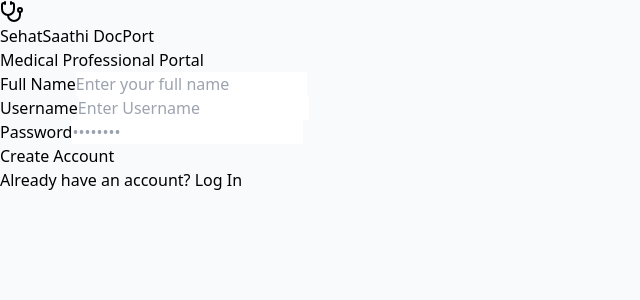
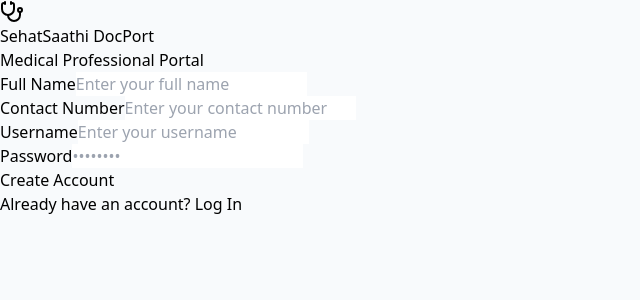
Before and after one commit to samarthshukla20/sehatsaathi-docport, a React (Vite) app: page /login in a window 1280 px wide. Both pictures are taken after a click on the button "Register Here". Shown: the top 300 px of the page, without its empty margins (0-640 px from the left). Built offline with nearby package versions, Linux system fonts and the light colour scheme.

Commit message:
added contact column during login

```diff
--- a/src/contexts/AuthContext.tsx
+++ b/src/contexts/AuthContext.tsx
@@ -11,7 +11,15 @@ interface User {
 interface AuthContextType {
   user: User | null;
   login: (username: string, password: string) => Promise<{ success: boolean; error?: string }>;
-  signup: (fullName: string, username: string, password: string) => Promise<{ success: boolean; error?: string }>;
+  // 🌟 UPDATED: Signup now accepts contact and location
+  signup: (
+    fullName: string,
+    username: string,
+    password: string,
+    contact: string,
+    lat: number | null,
+    long: number | null
+  ) => Promise<{ success: boolean; error?: string }>;
   logout: () => void;
   isLoading: boolean;
 }
@@ -30,7 +38,6 @@ export const AuthProvider = ({ children }: { children: React.ReactNode }) => {
   const [user, setUser] = useState<User | null>(null);
   const [isLoading, setIsLoading] = useState(true);
 
-  // 1. Check Local Storage on Load (Persist Login)
   useEffect(() => {
     const stored = localStorage.getItem("sehatsaathi_user");
     if (stored) {
@@ -39,21 +46,19 @@ export const AuthProvider = ({ children }: { children: React.ReactNode }) => {
     setIsLoading(false);
   }, []);
 
-  // 2. LOGIN LOGIC (Check Database)
   const login = async (username: string, password: string) => {
     try {
       const { data, error } = await supabase
         .from("doctor_access")
         .select("*")
         .eq("username", username)
-        .eq("password", password) // Simple check
+        .eq("password", password)
         .single();
 
       if (error || !data) {
         return { success: false, error: "Invalid username or password" };
       }
 
-      // Success! Save user
       const userData = { id: data.id, name: data.full_name, username: data.username };
       setUser(userData);
       localStorage.setItem("sehatsaathi_user", JSON.stringify(userData));
@@ -64,10 +69,16 @@ export const AuthProvider = ({ children }: { children: React.ReactNode }) => {
     }
   };
 
-  // 3. SIGNUP LOGIC (Insert into Database)
-  const signup = async (fullName: string, username: string, password: string) => {
+  // 🌟 UPDATED SIGNUP LOGIC
+  const signup = async (
+    fullName: string,
+    username: string,
+    password: string,
+    contact: string,
+    lat: number | null,
+    long: number | null
+  ) => {
     try {
-      // Check if username taken
       const { data: existing } = await supabase
         .from("doctor_access")
         .select("id")
@@ -78,10 +89,16 @@ export const AuthProvider = ({ children }: { children: React.ReactNode }) => {
         return { success: false, error: "Username already exists." };
       }
 
-      // Insert new user
       const { error } = await supabase
         .from("doctor_access")
-        .insert([{ full_name: fullName, username, password }]);
+        .insert([{
+            full_name: fullName,
+            username,
+            password,
+            contact: contact ? parseInt(contact) : null, // Convert string to number/bigint
+            loc_lat: lat,
+            loc_long: long
+        }]);
 
       if (error) throw error;
 
@@ -91,7 +108,6 @@ export const AuthProvider = ({ children }: { children: React.ReactNode }) => {
     }
   };
 
-  // 4. LOGOUT
   const logout = () => {
     setUser(null);
     localStorage.removeItem("sehatsaathi_user");
--- a/src/pages/Login.tsx
+++ b/src/pages/Login.tsx
@@ -1,7 +1,7 @@
 import React, { useState } from "react";
 import { useNavigate } from "react-router-dom";
 import { useAuth } from "../contexts/AuthContext";
-import { Stethoscope } from "lucide-react";
+import { Stethoscope, MapPin } from "lucide-react";
 
 const Login = () => {
   const navigate = useNavigate();
@@ -12,22 +12,50 @@ const Login = () => {
   const [fullName, setFullName] = useState("");
   const [username, setUsername] = useState("");
   const [password, setPassword] = useState("");
+  const [contact, setContact] = useState(""); // 📱 New State
   const [errorMsg, setErrorMsg] = useState("");
+  const [locationStatus, setLocationStatus] = useState(""); // 📍 To show "Fetching location..."
 
   const handleAuth = async (e: React.FormEvent) => {
     e.preventDefault();
     setIsLoading(true);
     setErrorMsg("");
+    setLocationStatus("");
 
     if (isSignUp) {
-      // --- SIGN UP ---
-      const res = await signup(fullName, username, password);
+      // --- SIGN UP WITH LOCATION ---
+
+      // 1. Try to get Location
+      let lat = null;
+      let long = null;
+
+      try {
+        setLocationStatus("Acquiring location...");
+        const position = await new Promise<GeolocationPosition>((resolve, reject) => {
+            navigator.geolocation.getCurrentPosition(resolve, reject, { timeout: 5000 });
+        });
+        lat = position.coords.latitude;
+        long = position.coords.longitude;
+        setLocationStatus("Location secured.");
+      } catch (err) {
+        console.warn("Could not get location:", err);
+        setLocationStatus("Using without location.");
+      }
+
+      // 2. Submit to Supabase
+      const res = await signup(fullName, username, password, contact, lat, long);
+
       if (res.success) {
         alert("Account created! You can now log in.");
-        setIsSignUp(false); // Switch to login view
+        setIsSignUp(false);
+        // Reset form
+        setFullName("");
+        setContact("");
+        setLocationStatus("");
       } else {
         setErrorMsg(res.error || "Signup failed");
       }
+
     } else {
       // --- LOGIN ---
       const res = await login(username, password);
@@ -61,6 +89,7 @@ const Login = () => {
         <form onSubmit={handleAuth} className="space-y-4">
 
           {isSignUp && (
+            <>
                 <div className="space-y-1">
                 <label className="text-sm font-bold text-slate-700">Full Name</label>
                 <input
@@ -72,6 +101,21 @@ const Login = () => {
                     required={isSignUp}
                 />
                 </div>
+
+                <div className="space-y-1">
+                <label className="text-sm font-bold text-slate-700">Contact Number</label>
+                <input
+                    type="tel"
+                    className="w-full p-3 border border-slate-300 rounded-lg focus:outline-none focus:ring-2 focus:ring-emerald-500"
+                    placeholder="Enter your contact number"
+                    value={contact}
+                    onChange={(e) => setContact(e.target.value)}
+                    required={isSignUp}
+                    pattern="[0-9]{10}"
+                    title="Please enter a valid 10-digit number"
+                />
+                </div>
+            </>
           )}
 
           <div className="space-y-1">
@@ -79,7 +123,7 @@ const Login = () => {
             <input
               type="text"
               className="w-full p-3 border border-slate-300 rounded-lg focus:outline-none focus:ring-2 focus:ring-emerald-500"
-              placeholder="Enter Username"
+              placeholder="Enter your username"
               value={username}
               onChange={(e) => setUsername(e.target.value)}
               required
@@ -97,6 +141,14 @@ const Login = () => {
               required
             />
           </div>
+
+          {/* Location Status Indicator */}
+          {isSignUp && locationStatus && (
+             <div className="flex items-center gap-2 text-xs text-sky-600 bg-sky-50 p-2 rounded justify-center">
+                <MapPin className="h-3 w-3 animate-bounce" />
+                {locationStatus}
+             </div>
+          )}
 
           <button
             type="submit"
```
Lines whose indentation alone changed are shown as unchanged.
